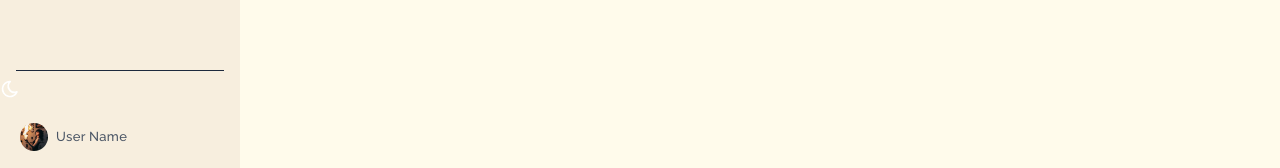
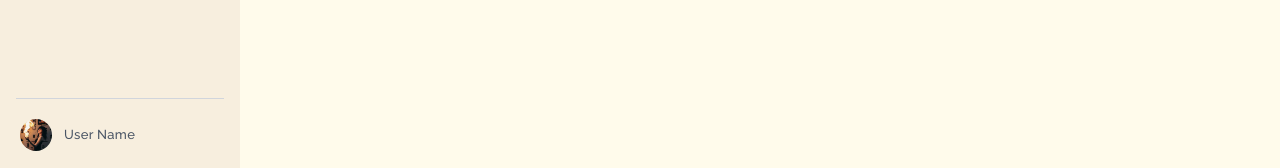
Before and after one commit to pvgfarias/musicritics, a Next.js app: page / in a window 1280 px wide. Shown: the part 629-797 px from the top of the page. Built offline with nearby package versions, Linux system fonts and the light colour scheme.

Commit message:
feat: :sparkles: implement sidebar component structure; add sidebar links and item components, integrate theme toggle and user menu

```diff
--- a/app/globals.css
+++ b/app/globals.css
@@ -1,4 +1,5 @@
 @import 'tailwindcss';
+@plugin "daisyui";
 
 :root {
   --background: #faf6ef;
--- a/app/layout.tsx
+++ b/app/layout.tsx
@@ -1,7 +1,7 @@
 import type { Metadata } from 'next';
 import './globals.css';
 import { Raleway, Quicksand, Space_Mono } from 'next/font/google';
-import Sidebar from '@/components/layout/sidebar';
+import Sidebar from '@/components/layout/sidebar/sidebar';
 
 export const metadata: Metadata = {
   title: 'MusiCritics | Rate and discover new music.',
--- a/components/layout/sidebar.tsx
+++ b/components/layout/sidebar/sidebar.tsx
@@ -4,8 +4,7 @@ import SidebarLinks from './sidebar-links';
 import { IconVinyl } from '@tabler/icons-react';
 import { motion, useReducedMotion } from 'motion/react';
 import Link from 'next/link';
-import ThemeToggle from './theme-toggle';
-import UserMenu from './user-menu';
+import UserMenu from '../user-menu';
 
 export default function Sidebar() {
   const shouldReduceMotion = useReducedMotion();
@@ -33,8 +32,7 @@ export default function Sidebar() {
           </Link>
           <SidebarLinks />
           <div className='hidden h-auto w-full grow md:block' />
-          <div className='mx-4 h-px bg-slate-800' />
-          <ThemeToggle />
+          <div className='mx-4 h-px bg-gray-300 dark:bg-slate-800' />
           <UserMenu />
         </nav>
       </motion.div>
--- a/components/layout/theme-toggle.tsx
+++ b/components/layout/theme-toggle.tsx
@@ -84,13 +84,12 @@ export default function ThemeToggle() {
     <button
       type='button'
       onClick={toggleTheme}
-      className='flex flex-row uppercase gap-3 cursor-pointer'
+      className='text-sm flex items-center gap-2'
       aria-label={label}
     >
       <Icon size={20} className='shrink-0' />
-      <p className='opacity-0 group-hover/sidebar:opacity-100 transition-opacity duration-150 whitespace-nowrap'>
-        {label}
-      </p>
+      <p className='whitespace-nowrap'>{label}</p>
+      <input type='checkbox' defaultChecked className='toggle toggle-sm' />
     </button>
   );
 }
--- a/components/layout/user-menu.tsx
+++ b/components/layout/user-menu.tsx
@@ -1,22 +1,213 @@
+'use client';
+
+import { createPortal } from 'react-dom';
+import {
+  useEffect,
+  useLayoutEffect,
+  useRef,
+  useState,
+  type CSSProperties,
+} from 'react';
+import Link from 'next/link';
+import Image from 'next/image';
+import { IconLogout, IconSettings, IconUser } from '@tabler/icons-react';
 import { sidebarItemClasses } from '@/lib/styles';
 import { cn } from '@/lib/utils';
-import Image from 'next/image';
+import ThemeToggle from './theme-toggle';
+
+const MENU_WIDTH = 240;
+const MENU_OFFSET = 10;
 
 export default function UserMenu() {
+  const [isMenuOpen, setIsMenuOpen] = useState(false);
+  const [menuVisible, setMenuVisible] = useState(false);
+  const [menuStyle, setMenuStyle] = useState<CSSProperties | null>(null);
+  const buttonRef = useRef<HTMLButtonElement | null>(null);
+  const menuRef = useRef<HTMLDivElement | null>(null);
+  const hideTimeoutRef = useRef<number | null>(null);
+  const rafRef = useRef<number | null>(null);
+
+  const isMounted = isMenuOpen || menuVisible;
+
+  const closeMenu = () => {
+    setMenuVisible(false);
+    if (rafRef.current !== null) {
+      window.cancelAnimationFrame(rafRef.current);
+      rafRef.current = null;
+    }
+    if (hideTimeoutRef.current !== null) {
+      window.clearTimeout(hideTimeoutRef.current);
+    }
+    hideTimeoutRef.current = window.setTimeout(() => {
+      setIsMenuOpen(false);
+      hideTimeoutRef.current = null;
+    }, 200);
+  };
+
+  const openMenu = () => {
+    if (hideTimeoutRef.current !== null) {
+      window.clearTimeout(hideTimeoutRef.current);
+      hideTimeoutRef.current = null;
+    }
+    if (rafRef.current !== null) {
+      window.cancelAnimationFrame(rafRef.current);
+      rafRef.current = null;
+    }
+    setIsMenuOpen(true);
+    rafRef.current = window.requestAnimationFrame(() => {
+      setMenuVisible(true);
+      rafRef.current = null;
+    });
+  };
+
+  useEffect(() => {
+    if (!isMounted) return;
+
+    const handleDocumentClick = (event: Event) => {
+      const target = event.target as Node | null;
+      if (
+        buttonRef.current?.contains(target) ||
+        menuRef.current?.contains(target)
+      ) {
+        return;
+      }
+      closeMenu();
+    };
+
+    const handleEscape = (event: KeyboardEvent) => {
+      if (event.key === 'Escape') {
+        closeMenu();
+      }
+    };
+
+    document.addEventListener('mousedown', handleDocumentClick);
+    document.addEventListener('touchstart', handleDocumentClick);
+    document.addEventListener('keydown', handleEscape);
+
+    return () => {
+      document.removeEventListener('mousedown', handleDocumentClick);
+      document.removeEventListener('touchstart', handleDocumentClick);
+      document.removeEventListener('keydown', handleEscape);
+    };
+  }, [isMounted]);
+
+  useEffect(() => {
+    return () => {
+      if (hideTimeoutRef.current !== null) {
+        window.clearTimeout(hideTimeoutRef.current);
+        hideTimeoutRef.current = null;
+      }
+    };
+  }, []);
+
+  useLayoutEffect(() => {
+    if (!isMounted || !buttonRef.current) return;
+
+    const updatePosition = () => {
+      const rect = buttonRef.current!.getBoundingClientRect();
+      const menuHeight = menuRef.current?.offsetHeight ?? 0;
+      const left = Math.min(
+        Math.max(MENU_OFFSET, rect.right - MENU_WIDTH),
+        window.innerWidth - MENU_WIDTH - MENU_OFFSET
+      );
+      const aboveTop = rect.top - menuHeight - MENU_OFFSET;
+      const belowTop = rect.bottom + MENU_OFFSET;
+      const top = aboveTop >= MENU_OFFSET ? aboveTop : belowTop;
+
+      setMenuStyle({
+        position: 'fixed',
+        top: `${top}px`,
+        left: `${left}px`,
+        width: `${MENU_WIDTH}px`,
+        zIndex: 1000,
+        transformOrigin: top === aboveTop ? 'bottom right' : 'top right',
+      });
+    };
+
+    updatePosition();
+    window.addEventListener('resize', updatePosition);
+    window.addEventListener('scroll', updatePosition, true);
+
+    return () => {
+      window.removeEventListener('resize', updatePosition);
+      window.removeEventListener('scroll', updatePosition, true);
+    };
+  }, [isMounted]);
+
   return (
+    <div className='relative'>
       <button
+        ref={buttonRef}
         type='button'
-      aria-label='Open user menu'
-      className={cn(sidebarItemClasses(), 'justify-start')}
+        aria-expanded={isMenuOpen}
+        aria-haspopup='menu'
+        className={cn(
+          sidebarItemClasses(false),
+          'flex items-center gap-3 w-full overflow-hidden text-left'
+        )}
+        onClick={() => {
+          if (isMenuOpen) {
+            closeMenu();
+          } else {
+            openMenu();
+          }
+        }}
       >
         <Image
           src='/jr.jpg'
-        height={28}
-        width={28}
-        alt=''
+          alt='User avatar'
+          width={32}
+          height={32}
           className='rounded-full shrink-0'
         />
         <span className='whitespace-nowrap truncate'>User Name</span>
       </button>
+
+      {isMounted &&
+        menuStyle &&
+        createPortal(
+          <div
+            ref={menuRef}
+            role='menu'
+            className={cn(
+              'rounded-2xl border border-slate-200/80 bg-white dark:bg-slate-950 text-slate-900 dark:text-slate-100 shadow-2xl ring-1 ring-black/5 dark:ring-white/10 py-2 px-4 flex flex-col gap-2',
+              'transition-opacity duration-200 ease-in-out',
+              menuVisible ? 'opacity-100' : 'opacity-0'
+            )}
+            style={menuStyle}
+          >
+            {/* <div className='absolute -bottom-2 h-4 w-4 rotate-45 rounded-sm border-r border-b border-slate-200/80 bg-white dark:border-slate-800/80 dark:bg-slate-950' /> */}
+            <Link
+              href='/profile'
+              role='menuitem'
+              className='flex py-2 items-center gap-2 text-sm font-medium hover:bg-slate-100 dark:hover:bg-slate-800'
+            >
+              <IconUser size={18} />
+              Profile
+            </Link>
+            <Link
+              href='/settings'
+              role='menuitem'
+              className='flex py-2 items-center gap-2 text-sm font-medium hover:bg-slate-100 dark:hover:bg-slate-800'
+            >
+              <IconSettings size={18} />
+              Settings
+            </Link>
+
+            <ThemeToggle />
+
+            <div className='mx-4 h-px bg-gray-300 dark:bg-slate-800' />
+            <Link
+              href='/logout'
+              role='menuitem'
+              className='flex py-2 items-center gap-2 text-sm font-medium text-red-600 hover:bg-slate-100 dark:text-red-400 dark:hover:bg-slate-800'
+            >
+              <IconLogout size={18} />
+              Sign out
+            </Link>
+          </div>,
+          document.body
+        )}
+    </div>
   );
 }
--- a/package.json
+++ b/package.json
@@ -27,10 +27,12 @@
     "@types/node": "^20",
     "@types/react": "^19",
     "@types/react-dom": "^19",
+    "daisyui": "^5.7.16",
     "eslint": "^9",
     "eslint-config-next": "16.2.10",
     "prisma": "^7.8.0",
     "tailwindcss": "^4",
     "typescript": "^5"
-  }
+  },
+  "browserslist": "> 1%"
 }
```
Also changed, not shown: components/layout/sidebar/sidebar-item.tsx (renamed from components/layout/sidebar-item.tsx), components/layout/sidebar/sidebar-links.tsx (renamed from components/layout/sidebar-links.tsx), 1 other file (tests, documents, lock files or other folders). Lines whose indentation alone changed are shown as unchanged.
